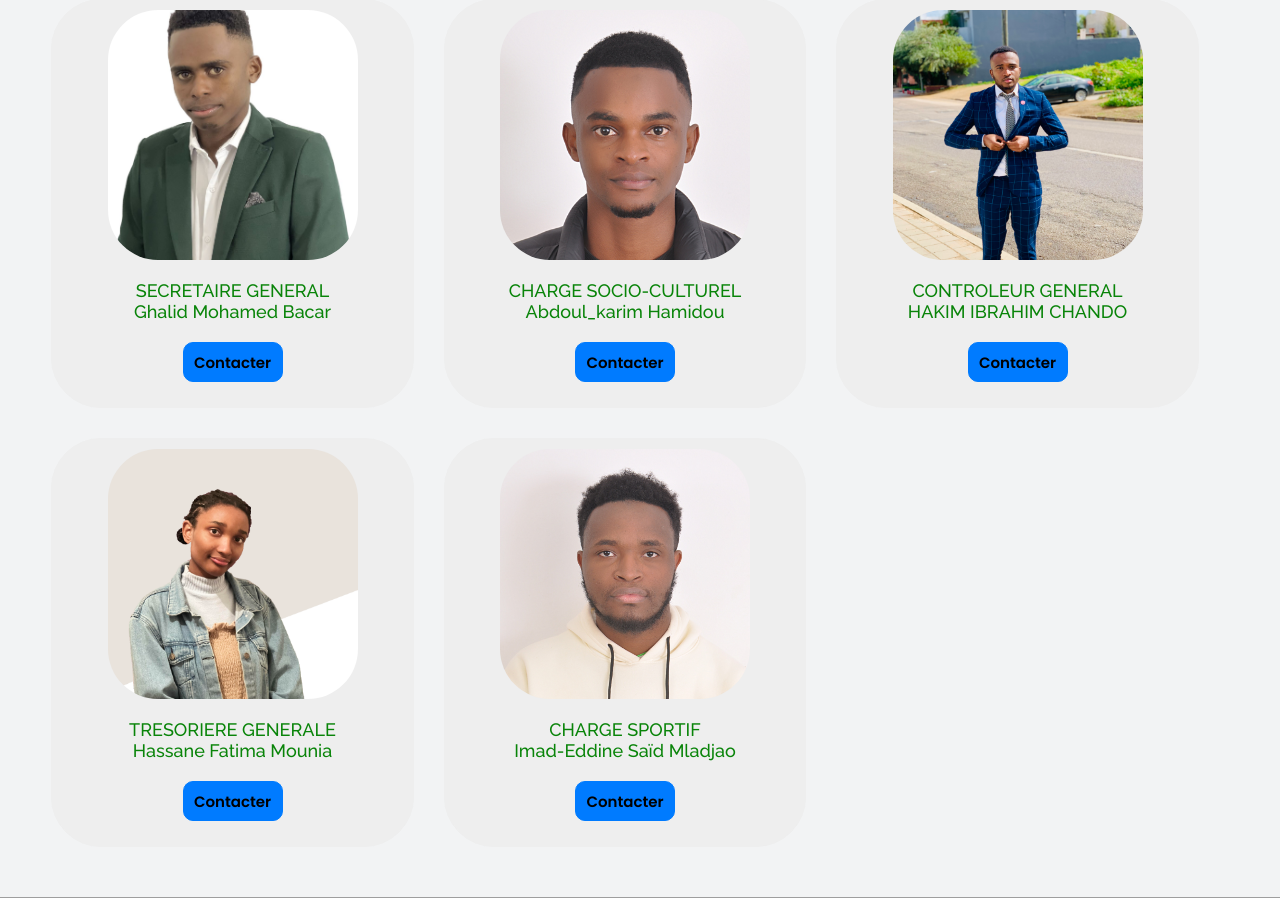
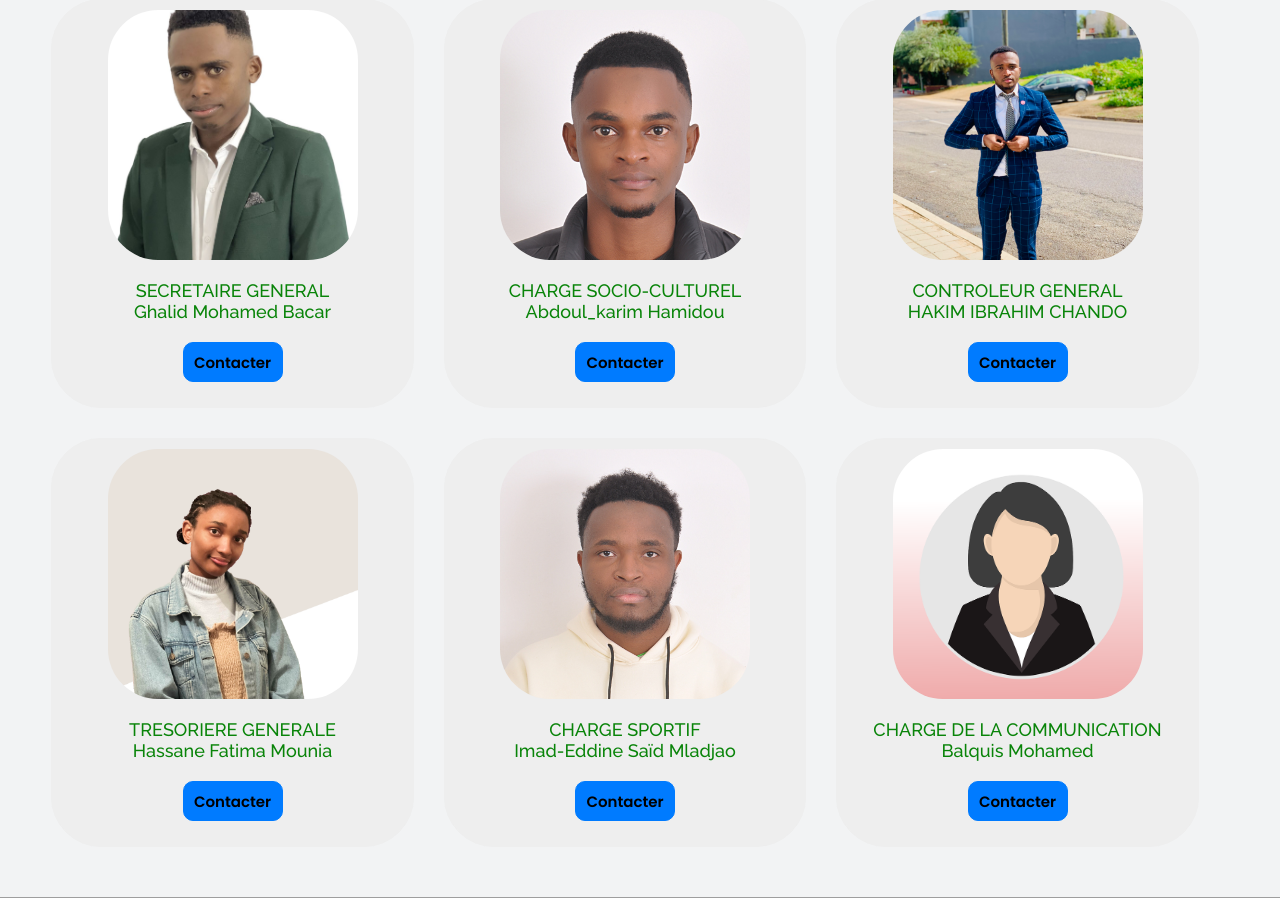
Before and after one commit to Djaloud/Acem, a PHP site: page /Acem/sections/Casablanca in a window 1280 px wide. Shown: the part 700-1598 px from the top of the page. Run offline with PHP 8.4, Linux system fonts and the light colour scheme; some libraries are stand-ins or nearby versions; grey boxes are pictures that could not be loaded.

Commit message:
Add user images to casablanca and oujda

```diff
--- a/pages/sections/Beni_mellal.php
+++ b/pages/sections/Beni_mellal.php
@@ -74,8 +74,8 @@
       </div>
     </div>
 
+      <!--- premiere ligne-->
     <div class="row rowX">
-      <!--- premiere ligne-->
       <div class="row">
 
         <div class="col-md-4 col-sm-6">
@@ -108,8 +108,10 @@
           </div>
         </div>
 
+      </div>
+    </div>
+        <!--- deuxieme ligne-->
       <div class="row rowX">
-        <!--- deuxieme ligne-->
         <div class="row">
 
           <div class="col-md-4 col-sm-6">
--- a/pages/sections/Casablanca.php
+++ b/pages/sections/Casablanca.php
@@ -153,15 +153,15 @@
           </div>
         </div>
 
-        <!-- <div class="col-md-4 col-sm-6">
+        <div class="col-md-4 col-sm-6">
           <div class="full team_blog_colum">
-            <div class="it_team_img"> <img class="img-responsive" src="<?php echo URLROOT; ?>/assets/images/sections/casablanca/6.jpeg" alt="#"> </div>
+            <div class="it_team_img"> <img class="img-responsive" src="<?php echo URLROOT; ?>/assets/images/sections/casablanca/uf.png" alt="#"> </div>
             <div class="team_feature_head">
               <h4>CHARGE DE LA COMMUNICATION<br>Balquis Mohamed</h4>
               <button type="button" class="btn btn-primary"><a href="mailto:">Contacter</a></button>
             </div>
           </div>
-        </div> -->
+        </div>
 
       </div>
     </div>
--- a/pages/sections/Oujda.php
+++ b/pages/sections/Oujda.php
@@ -87,7 +87,7 @@
 
         <div class="col-md-4 col-sm-6">
           <div class="full team_blog_colum">
-            <div class="it_team_img"> <img class="img-responsive" src="<?php echo URLROOT; ?>/assets/images/sections/oujda/2.jpg" alt="#"> </div>
+            <div class="it_team_img"> <img class="img-responsive" src="<?php echo URLROOT; ?>/assets/images/sections/oujda/uf.png" alt="#"> </div>
             <div class="team_feature_head">
               <h4>CHARGEE SOCIO-CULTURELLE<br>Hidjirati Anli</h4>
               <button type="button" class="btn btn-primary"><a href="mailto:ahidjrati@gmail.com">Contacter</a></button>
```
Also changed, not shown: pages/sections/Meknes.php (+12 -12 lines), assets/images/sections/casablanca/uf.png (added), assets/images/sections/oujda/uf.png (added), assets/images/sections/rs/uf.png (added), assets/images/sections/rs/um.png (added).
